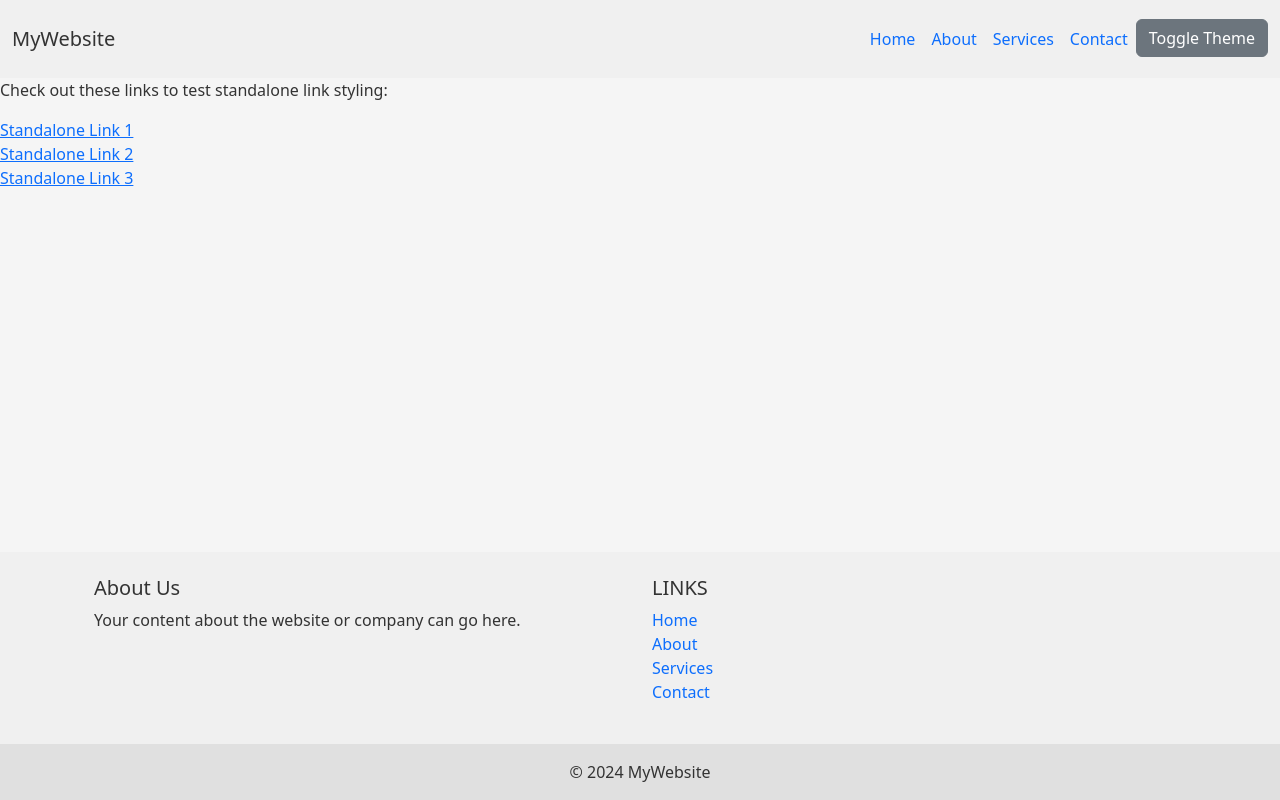
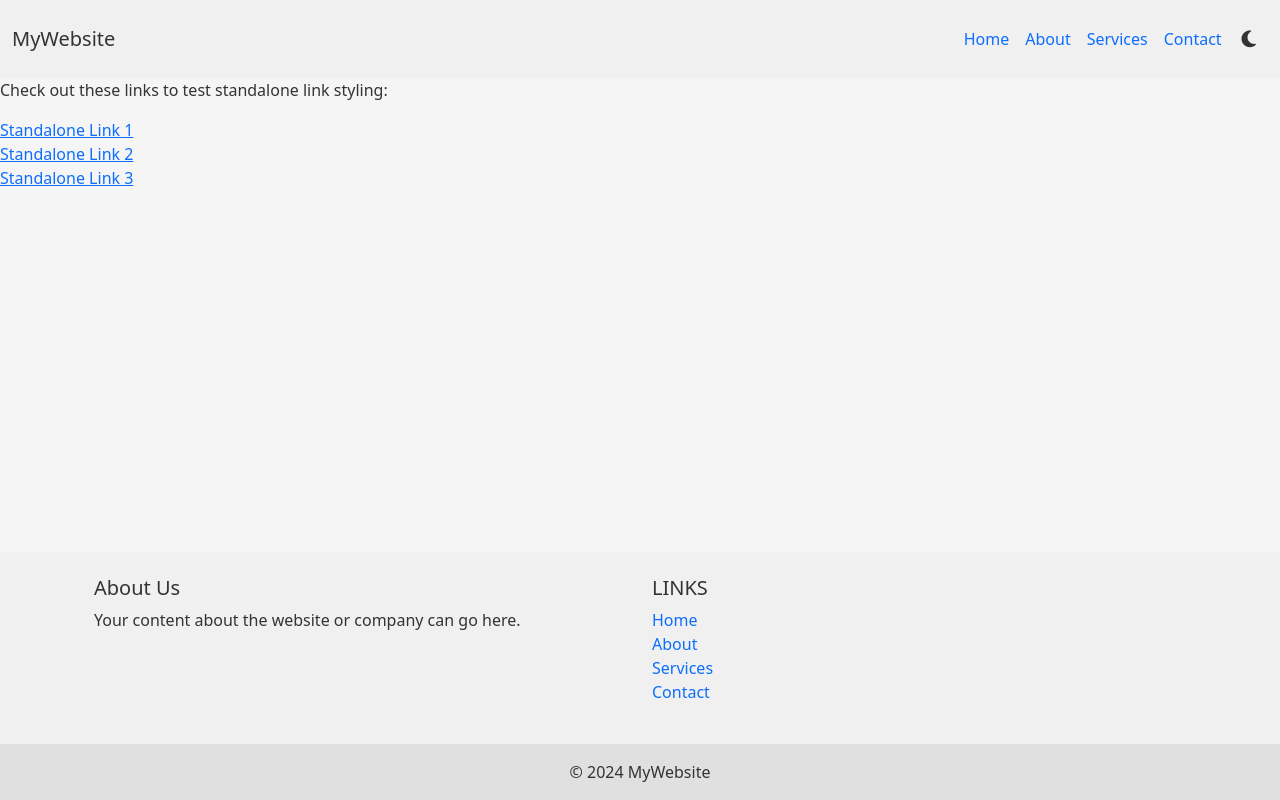
Before and after one commit to alexandruRobert1989/alexdr, an Angular app: page / in a window 1280 px wide. Built offline with nearby package versions, Linux system fonts and the light colour scheme.

Commit message:
updated mode toggle icon

```diff
--- a/angular.json
+++ b/angular.json
@@ -33,7 +33,8 @@
             ],
             "styles": [
               "src/styles.scss",
-              "node_modules/bootstrap/dist/css/bootstrap.min.css"
+              "node_modules/bootstrap/dist/css/bootstrap.min.css",
+              "node_modules/@fortawesome/fontawesome-free/css/all.min.css"
             ],
             "scripts": []
           },
@@ -93,7 +94,9 @@
             ],
             "styles": [
               "src/styles.scss",
-              "node_modules/bootstrap/dist/css/bootstrap.min.css"
+              "node_modules/bootstrap/dist/css/bootstrap.min.css",
+              "node_modules/@fortawesome/fontawesome-free/css/all.min.css"
+
             ],
             "scripts": []
           }
--- a/package.json
+++ b/package.json
@@ -18,6 +18,7 @@
     "@angular/platform-browser": "^18.2.0",
     "@angular/platform-browser-dynamic": "^18.2.0",
     "@angular/router": "^18.2.0",
+    "@fortawesome/fontawesome-free": "^6.6.0",
     "bootstrap": "^5.3.3",
     "rxjs": "~7.8.0",
     "tslib": "^2.3.0",
--- a/src/app/components/common/navbar/navbar.component.html
+++ b/src/app/components/common/navbar/navbar.component.html
@@ -18,9 +18,13 @@
         <li class="nav-item">
           <a class="nav-link navbar-link" href="#">Contact</a>
         </li>
+        <!-- Theme Toggle Icon Button -->
         <li class="nav-item">
-          <button class="btn btn-secondary" id="theme-toggle-btn" (click)="toggleTheme()">Toggle Theme</button>
+          <button class="btn theme-toggle-btn" (click)="toggleTheme()">
+            <i [ngClass]="isDarkTheme ? 'fas fa-sun sun-icon' : 'fas fa-moon'"></i>
+          </button>
         </li>
+
       </ul>
     </div>
   </div>
--- a/src/app/components/common/navbar/navbar.component.scss
+++ b/src/app/components/common/navbar/navbar.component.scss
@@ -0,0 +1,26 @@
+.theme-toggle-btn {
+  background: none;
+  border: none;
+  cursor: pointer;
+  font-size: 1.2rem;
+  color: var(--text-color);
+  transition: color 0.3s ease;
+
+  &:hover {
+    color: var(--footer-link-hover-color);
+  }
+
+  /* Zoom effect on the icon */
+  i {
+    transition: transform 0.3s ease; /* Smooth transition */
+  }
+
+  i:hover {
+    transform: scale(1.15); /* Zoom in on hover */
+  }
+}
+
+/* Specific color for sun icon */
+.sun-icon {
+  color: #FFD700; /* Yellow color for sun icon */
+}
--- a/src/app/components/common/navbar/navbar.component.ts
+++ b/src/app/components/common/navbar/navbar.component.ts
@@ -1,28 +1,32 @@
 import {Component, OnInit} from '@angular/core';
+import {NgClass} from '@angular/common';
 
 @Component({
   selector: 'app-navbar',
   standalone: true,
-  imports: [],
+  imports: [
+    NgClass
+  ],
   templateUrl: './navbar.component.html',
   styleUrl: './navbar.component.scss'
 })
 export class NavbarComponent implements OnInit {
+
+  isDarkTheme: boolean = false;
 
   ngOnInit(): void {
     this.loadTheme();
   }
 
   toggleTheme() {
-    document.documentElement.classList.toggle('dark-theme');
-    const isDarkTheme = document.documentElement.classList.contains('dark-theme');
-    localStorage.setItem('theme', isDarkTheme ? 'dark' : 'light');
+    this.isDarkTheme = !this.isDarkTheme;
+    document.documentElement.classList.toggle('dark-theme', this.isDarkTheme);
+    localStorage.setItem('theme', this.isDarkTheme ? 'dark' : 'light');
   }
 
   loadTheme() {
     const savedTheme = localStorage.getItem('theme');
-    if (savedTheme === 'dark') {
-      document.documentElement.classList.add('dark-theme');
-    }
+    this.isDarkTheme = savedTheme === 'dark';
+    document.documentElement.classList.toggle('dark-theme', this.isDarkTheme);
   }
 }
```
Also changed, not shown: 1 other file (tests, documents, lock files or other folders).
